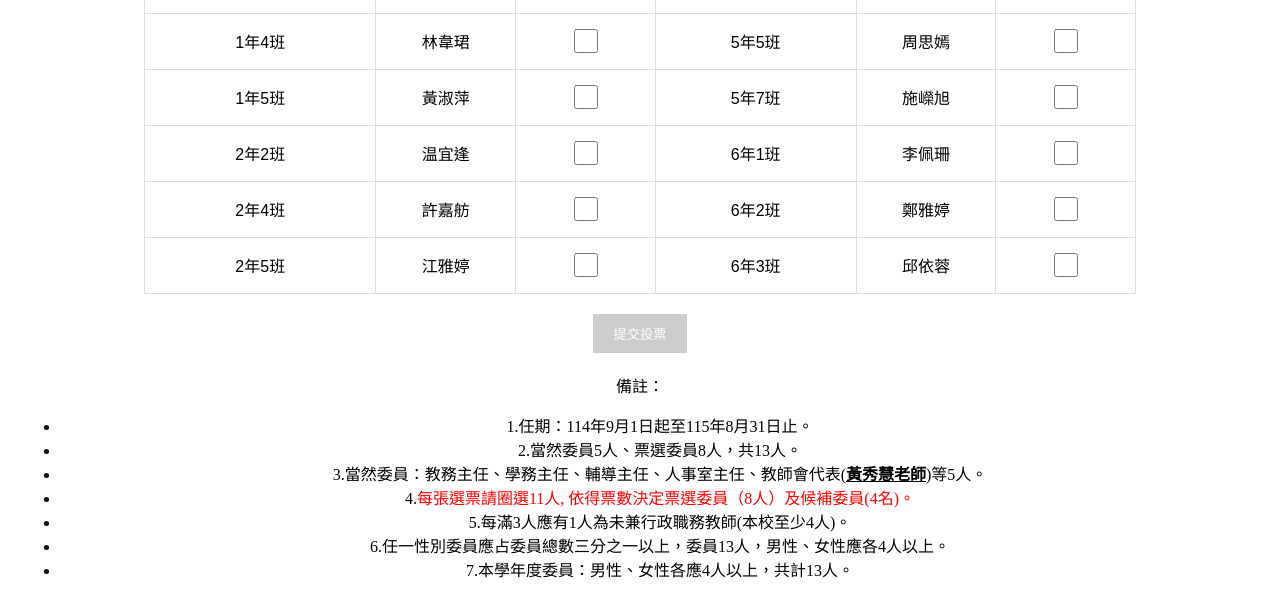
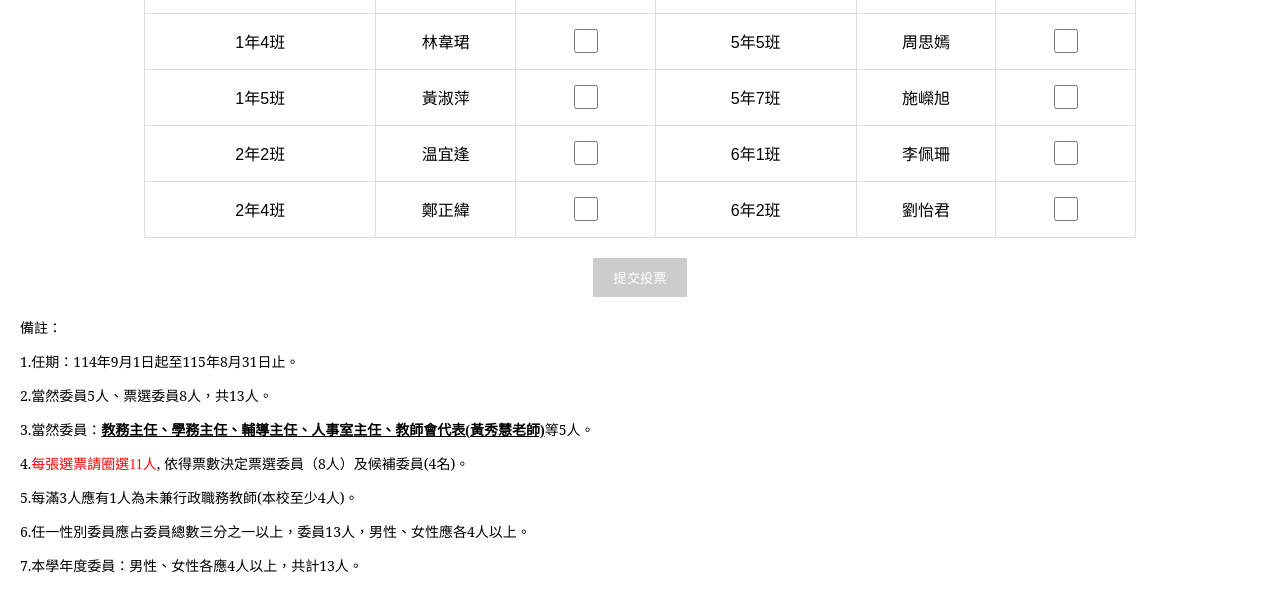
Before and after one commit to hroffice/hroffice, a plain HTML site: page index.html in a window 1280 px wide. Shown: the part 853-1464 px from the top of the page. Drawn offline with Linux system fonts and the light colour scheme.

Commit message:
Update index.html

```diff
--- a/index.html
+++ b/index.html
@@ -5,7 +5,7 @@
   <meta name="viewport" content="width=device-width, initial-scale=1" />
   <title>嘉義市東區興安國民小學114學年度教師成績考核委員會選舉選票</title>
   <style>
-    body { font-family: Arial; text-align: center; margin: 20px; }
+    body { font-family: Arial, sans-serif; text-align: center; margin: 20px; }
     table { width: 80%; margin: 0 auto; border-collapse: collapse; }
     th, td { border: 1px solid #ddd; padding: 12px; }
     th { background-color: #f4f4f4; }
@@ -25,20 +25,22 @@
       height: 24px;
       cursor: pointer;
     }
-    /* Red text for specific rule */
-    .red-text {
-      color: red;
+    /* Custom styles for the remarks section */
+    .remarks {
+      text-align: left;
+      font-family: "標楷體", "serif";
+      margin-top: 20px;
+      font-size: 14px;
     }
-    /* Font settings for the instructions */
-    .notes {
-      font-family: "標楷體", "KaiTi", serif;
+    .remarks span {
+      font-family: "Times New Roman", serif;
     }
-    .notes .highlight {
+    .highlight {
       font-weight: bold;
       text-decoration: underline;
     }
-    .english-text {
-      font-family: "Times New Roman", Times, serif;
+    .highlight-red {
+      color: red;
     }
   </style>
 </head>
@@ -86,10 +88,8 @@
             <td>5年7班</td><td>施嶸旭</td><td><input type="checkbox" value="施嶸旭" onclick="updateSelection()"></td></tr>
         <tr><td>2年2班</td><td>温宜逢</td><td><input type="checkbox" value="温宜逢" onclick="updateSelection()"></td>
             <td>6年1班</td><td>李佩珊</td><td><input type="checkbox" value="李佩珊" onclick="updateSelection()"></td></tr>
-        <tr><td>2年4班</td><td>許嘉舫</td><td><input type="checkbox" value="許嘉舫" onclick="updateSelection()"></td>
-            <td>6年2班</td><td>鄭雅婷</td><td><input type="checkbox" value="鄭雅婷" onclick="updateSelection()"></td></tr>
-        <tr><td>2年5班</td><td>江雅婷</td><td><input type="checkbox" value="江雅婷" onclick="updateSelection()"></td>
-            <td>6年3班</td><td>邱依蓉</td><td><input type="checkbox" value="邱依蓉" onclick="updateSelection()"></td></tr>
+        <tr><td>2年4班</td><td>鄭正緯</td><td><input type="checkbox" value="鄭正緯" onclick="updateSelection()"></td>
+            <td>6年2班</td><td>劉怡君</td><td><input type="checkbox" value="劉怡君" onclick="updateSelection()"></td></tr>
       </tbody>
     </table>
 
@@ -101,23 +101,15 @@
   <!-- 隱藏 iframe 接收 Web App 回傳 -->
   <iframe name="hiddenFrame" style="display:none;"></iframe>
 
-  <!-- Notes Section -->
-  <div class="notes">
-    <p>備註：</p>
-    <ul>
-      <li>1.任期：114年9月1日起至115年8月31日止。</li>
-      <li>2.當然委員5人、票選委員8人，共13人。</li>
-      <li>3.當然委員：教務主任、學務主任、輔導主任、人事室主任、教師會代表(<span class="highlight">黃秀慧老師</span>)等5人。</li>
-      <li>4.<span class="red-text">每張選票請圈選11人, 依得票數決定票選委員（8人）及候補委員(4名)。</span></li>
-      <li>5.每滿3人應有1人為未兼行政職務教師(本校至少4人)。</li>
-      <li>6.任一性別委員應占委員總數三分之一以上，委員13人，男性、女性應各4人以上。</li>
-      <li>7.本學年度委員：男性、女性各應4人以上，共計13人。</li>
-    </ul>
-  </div>
-
-  <!-- Image Section -->
-  <div>
-    <img src="https://drive.google.com/uc?export=view&id=1a5gRcpKRQWDU553IUiEXxTeDtVNxifKc" alt="Election Instructions" style="width: 200px; height: auto; float: right; margin-top: 20px;" />
+  <div class="remarks">
+    <p><span>備註：</span></p>
+    <p>1.任期：114年9月1日起至115年8月31日止。</p>
+    <p>2.當然委員5人、票選委員8人，共13人。</p>
+    <p>3.當然委員：<span class="highlight">教務主任、學務主任、輔導主任、人事室主任、教師會代表(黃秀慧老師)</span>等5人。</p>
+    <p>4.<span class="highlight-red">每張選票請圈選11人</span>, 依得票數決定票選委員（8人）及候補委員(4名)。</p>
+    <p>5.每滿3人應有1人為未兼行政職務教師(本校至少4人)。</p>
+    <p>6.任一性別委員應占委員總數三分之一以上，委員13人，男性、女性應各4人以上。</p>
+    <p>7.本學年度委員：男性、女性各應4人以上，共計13人。</p>
   </div>
 
   <script>
@@ -128,34 +120,10 @@
       const checkboxes = document.querySelectorAll('input[type="checkbox"]:checked');
       checkboxes.forEach(cb => selectedCandidates.push(cb.value));
 
-      if (selectedCandidates.length > 11) {
-        alert("最多只能選擇 11 位候選人！");
-        // 取消最新勾選
-        const allCheckboxes = document.querySelectorAll('input[type="checkbox"]');
-        for (let i = allCheckboxes.length - 1; i >= 0; i--) {
-          if (allCheckboxes[i].checked && !selectedCandidates.includes(allCheckboxes[i].value)) {
-            allCheckboxes[i].checked = false;
-            break;
-          }
-        }
-        return;
-      }
+      // Enable the submit button when at least one candidate is selected
+      document.getElementById('submit-vote').disabled = selectedCandidates.length === 0;
 
-      // Enable or disable submit button
-      document.getElementById("submit-vote").disabled = selectedCandidates.length === 0 || selectedCandidates.length > 11;
-    }
-
-    document.getElementById("vote-form").onsubmit = function() {
-      // 把多選候選人填入隱藏 input
-      document.getElementById("candidate-hidden").value = selectedCandidates.join(", ");
-
-      alert("投票已提交！您選擇的候選人是：" + selectedCandidates.join(", "));
-
-      // 重置勾選
-      selectedCandidates = [];
-      const checkboxes = document.querySelectorAll('input[type="checkbox"]');
-      checkboxes.forEach(cb => cb.checked = false);
-      document.getElementById("submit-vote").disabled = true;
+      document.getElementById('candidate-hidden').value = selectedCandidates.join(", ");
     }
   </script>
 </body>
```
